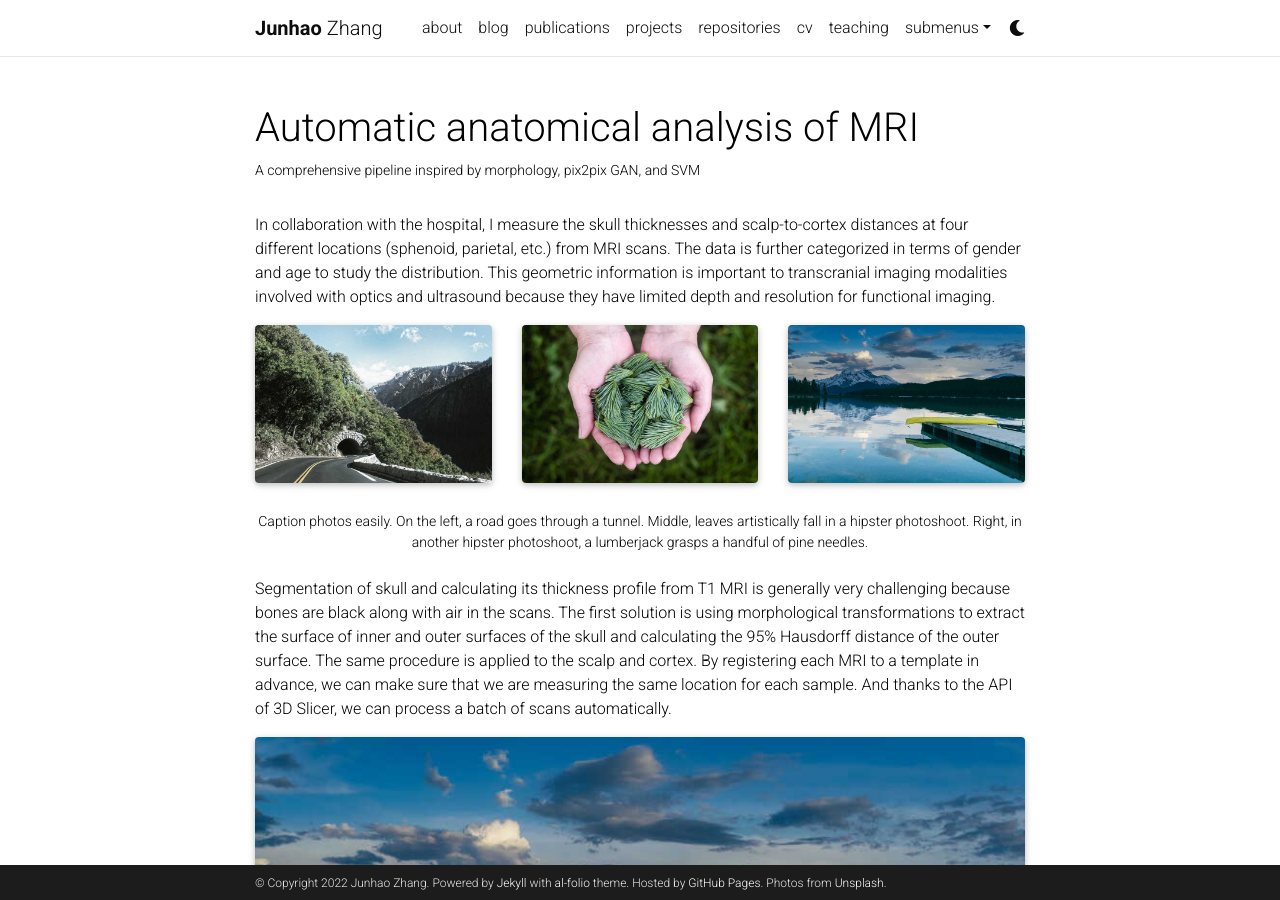
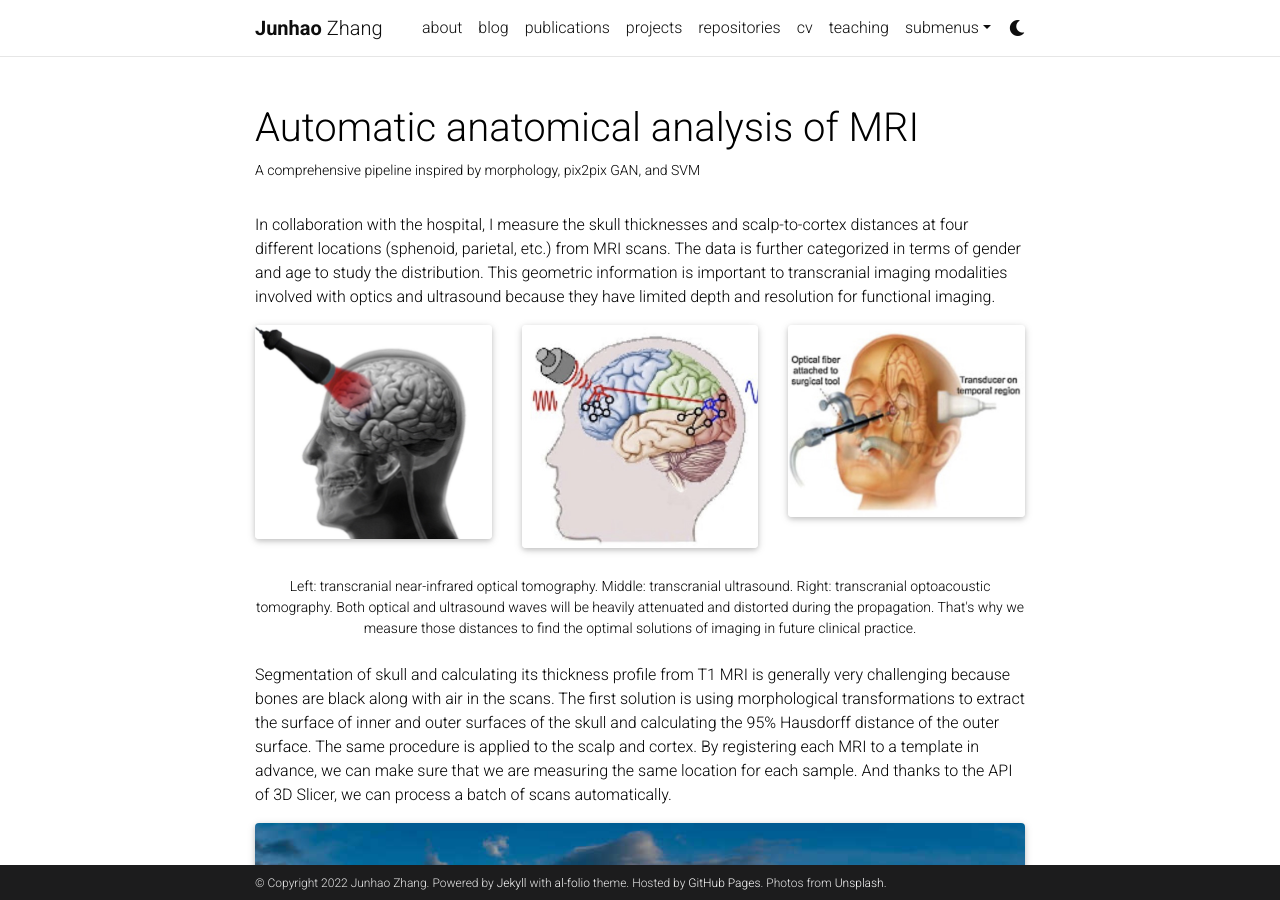
Before and after one commit to Junha0Zhang/junha0Zhang.github.io, a Jekyll site: the page built from _projects/2_project.md, in a window 1280 px wide and 900 px high. Built offline with Jekyll 4.4.1, drawn with Linux system fonts in a browser that asks for light colours; full-size pictures stand in for the smaller copies a plugin makes; comment, search, counter and statistics services are not loaded; a style sheet for code colours, icons or effects is not loaded.

Commit message:
Update 2_project.md

```diff
--- a/_projects/2_project.md
+++ b/_projects/2_project.md
@@ -10,17 +10,17 @@ In collaboration with the hospital, I measure the skull thicknesses and scalp-to
 
 <div class="row">
     <div class="col-sm mt-3 mt-md-0">
-        {% include figure.html path="assets/img/1.jpg" title="example image" class="img-fluid rounded z-depth-1" %}
+        {% include figure.html path="assets/img/infared.jpg" title="example image" class="img-fluid rounded z-depth-1" %}
     </div>
     <div class="col-sm mt-3 mt-md-0">
-        {% include figure.html path="assets/img/3.jpg" title="example image" class="img-fluid rounded z-depth-1" %}
+        {% include figure.html path="assets/img/ultrasound.jpg" title="example image" class="img-fluid rounded z-depth-1" %}
     </div>
     <div class="col-sm mt-3 mt-md-0">
-        {% include figure.html path="assets/img/5.jpg" title="example image" class="img-fluid rounded z-depth-1" %}
+        {% include figure.html path="assets/img/transcranial_oat.jpg" title="example image" class="img-fluid rounded z-depth-1" %}
     </div>
 </div>
 <div class="caption">
-    Caption photos easily. On the left, a road goes through a tunnel. Middle, leaves artistically fall in a hipster photoshoot. Right, in another hipster photoshoot, a lumberjack grasps a handful of pine needles.
+    Left: transcranial near-infrared optical tomography. Middle: transcranial ultrasound. Right: transcranial optoacoustic tomography. Both optical and ultrasound waves will be heavily attenuated and distorted during the propagation. That's why we measure those distances to find the optimal solutions of imaging in future clinical practice.
 </div>
 
 Segmentation of skull and calculating its thickness profile from T1 MRI is generally very challenging because bones are black along with air in the scans. The first solution is using morphological transformations to extract the surface of inner and outer surfaces of the skull and calculating the 95% Hausdorff distance of the outer surface. The same procedure is applied to the scalp and cortex. By registering each MRI to a template in advance, we can make sure that we are measuring the same location for each sample. And thanks to the API of 3D Slicer, we can process a batch of scans automatically.
```
